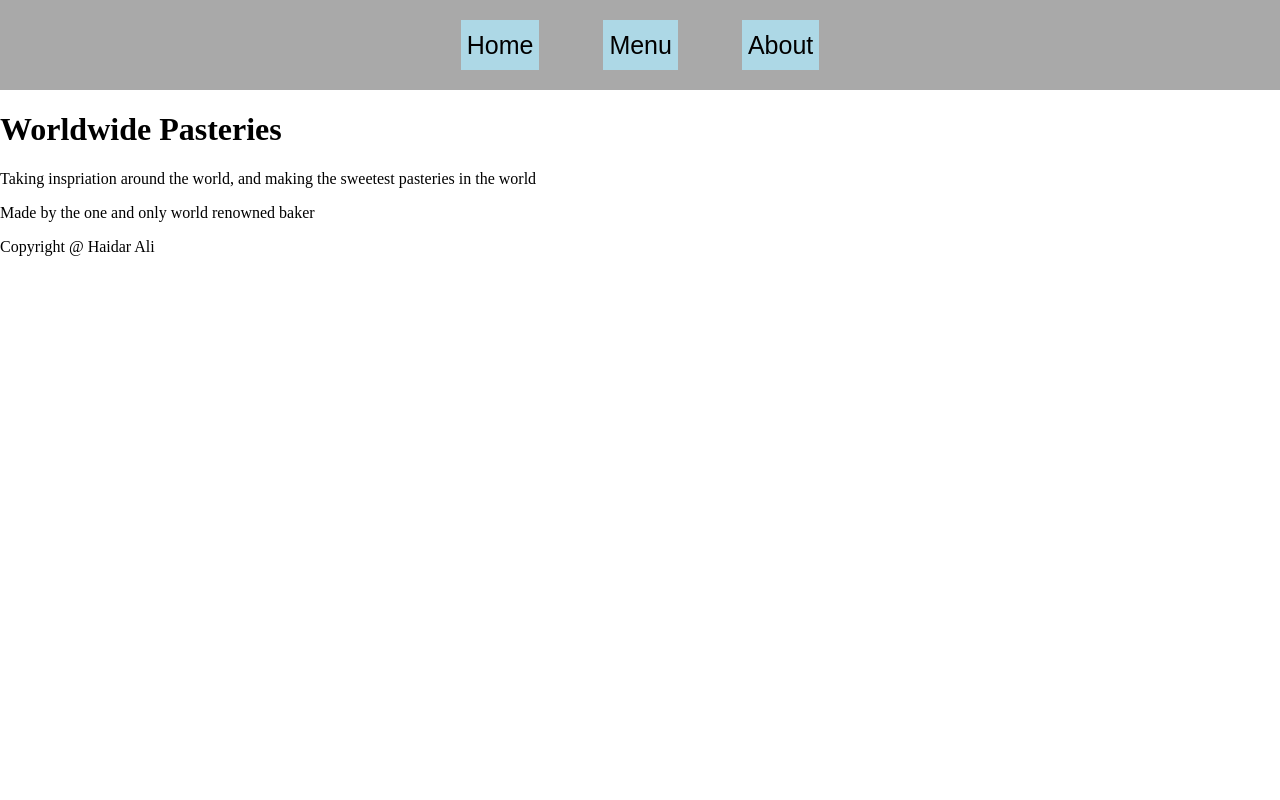
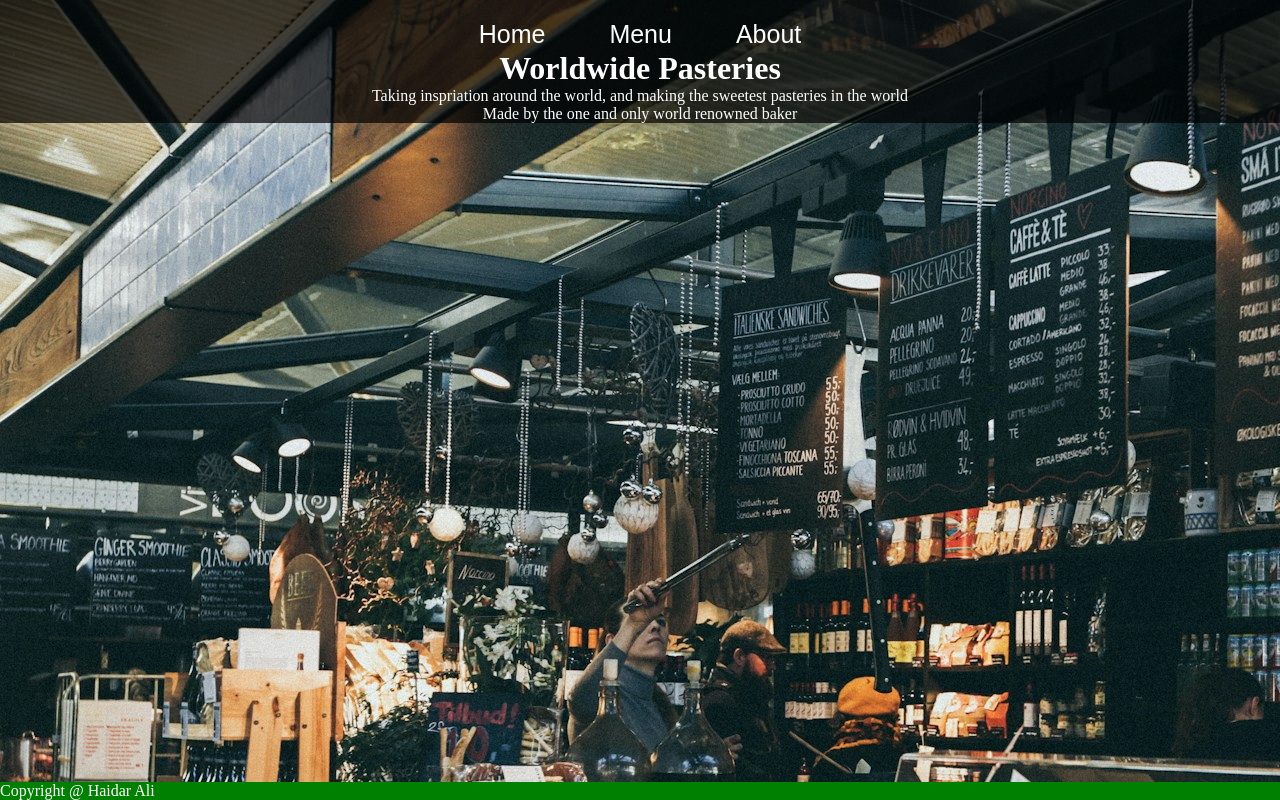
Before and after one commit to FC-HaidarAli/restaurant-page, a website built with webpack: page src/index.html in a window 1280 px wide. Built offline with nearby package versions, Linux system fonts and the light colour scheme.

Commit message:
placement of header and footer, reset CSS

```diff
--- a/src/index.html
+++ b/src/index.html
@@ -14,10 +14,12 @@
         </nav>
     </header>
     <div class="content">
-        <h1 class="page-title">Worldwide Pasteries</h1>
-        <p class="subtext">Taking inspriation around the world, and making the sweetest pasteries in the world</p>
-        <p class="subtext">Made by the one and only world renowned baker</p>
-        <p class="footer">Copyright @ Haidar Ali</p>
+        <div class="main-component">
+            <h1 class="page-title">Worldwide Pasteries</h1>
+            <p class="subtext">Taking inspriation around the world, and making the sweetest pasteries in the world</p>
+            <p class="subtext">Made by the one and only world renowned baker</p>
+        </div>
     </div>
+    <p class="footer">Copyright @ Haidar Ali</p>
 </body>
 </html>
--- a/src/main.css
+++ b/src/main.css
@@ -1,10 +1,15 @@
-/* No white bars around body */
-body {
+* {
+    box-sizing: border-box;
     margin: 0;
     padding: 0;
+}
+
+body {
     display: flex;
     flex-direction: column;
-    max-height: 100vh;
+    min-height: 100vh;
+    background: url(./assets/images/nick-karvounis-jN_M0McVNeI-unsplash.jpg);
+    color: white;
 }
 
 
@@ -15,12 +20,25 @@ body {
     padding-top: 20px;
     padding-bottom: 20px;
     gap: 5vw;
-    background-color: darkGrey;
+    background-color: rgba(0,0,0,0.7);
 }
 
 .nav-button {
     background: none;
     border: none;
     font-size: 25px;
-    background-color: lightblue;
+    color: white;
 }
+
+.main-component {
+    display: flex;
+    justify-content: center;
+    align-items: center;
+    flex-direction: column;
+    background: rgba(0,0,0,0.7);
+}
+
+.footer {
+    margin-top: auto;
+    background-color: green;
+}
```
